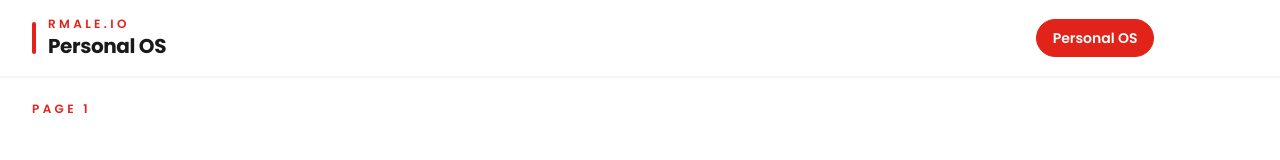
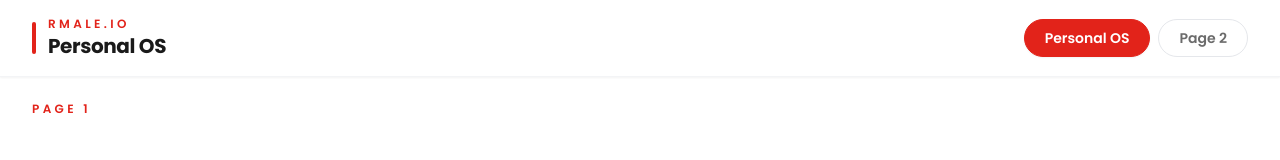
Before and after one commit to richmale-cmyk/real-estate, a Next.js app: page / in a window 1280 px wide. Shown: the top 160 px of the page. Built offline with nearby package versions, Linux system fonts and the light colour scheme.

Commit message:
Restyle components/SiteTabs.tsx — Air Arabia red/white theme

```diff
--- a/components/SiteTabs.tsx
+++ b/components/SiteTabs.tsx
@@ -12,7 +12,7 @@ export default function SiteTabs() {
   const pathname = usePathname();
 
   return (
-    <nav className="flex flex-wrap items-center gap-3">
+    <nav className="flex flex-wrap items-center gap-2">
       {tabs.map((tab) => {
         const active = pathname === tab.href;
         return (
@@ -20,10 +20,10 @@ export default function SiteTabs() {
             key={tab.href}
             href={tab.href}
             className={[
-              "rounded-full border px-4 py-2 text-sm font-semibold transition-colors duration-200",
+              "rounded-full border px-5 py-2 text-sm font-semibold transition-all duration-200",
               active
-                ? "border-accent bg-accent text-white"
-                : "border-white/10 bg-white/5 text-white/75 hover:border-white/25 hover:text-white",
+                ? "border-primary bg-primary text-white shadow-sm"
+                : "border-gray-200 bg-white text-text-muted hover:border-primary hover:text-primary",
             ].join(" ")}
           >
             {tab.label}
```
